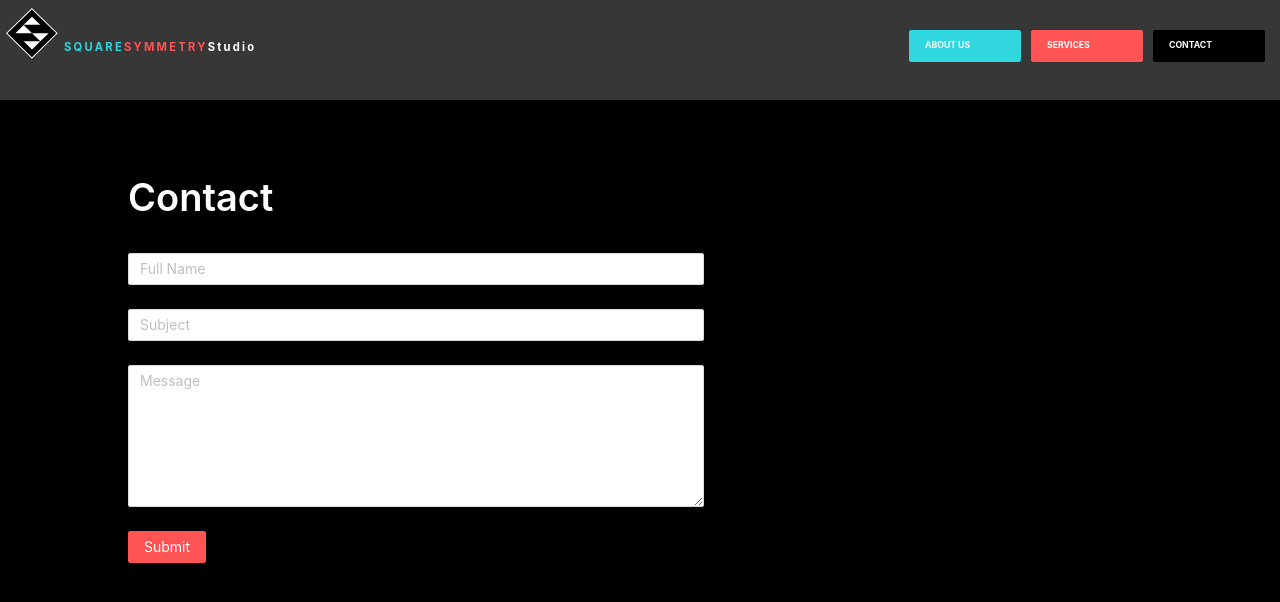
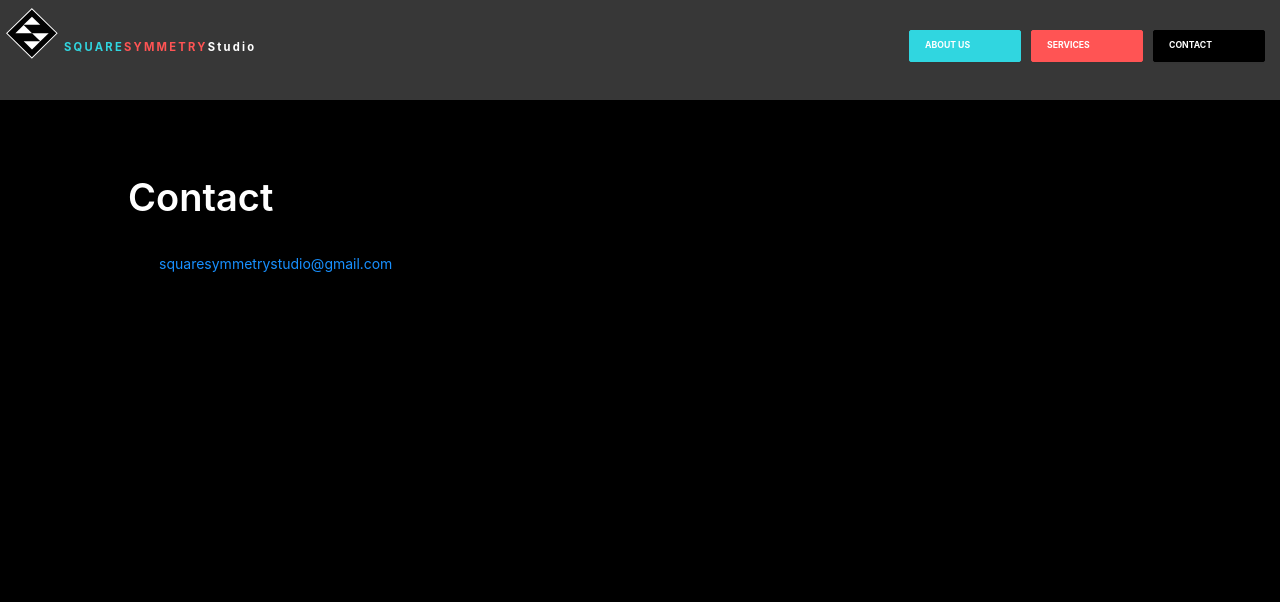
Before and after one commit to SquareSymmetryStudio/SquareSymmetryStudio.github.io, a React (Create React App) app: page /contact in a window 1280 px wide. Shown: the top 602 px of the page. Built offline with nearby package versions, Linux system fonts and the light colour scheme.

Commit message:
added a link to a mail

```diff
--- a/src/components/SquareSymmetry/AboutUs/AboutUs.js
+++ b/src/components/SquareSymmetry/AboutUs/AboutUs.js
@@ -22,7 +22,7 @@ function AboutUs() {
                 </Col>
             </Row>
             <Row className='profiles'>
-                <Col span={12}>
+                <Col span={3}>
                     <p>Santi M</p>
                     <Image
                         alt='Santi M image'
@@ -33,7 +33,7 @@ function AboutUs() {
                     />
                     <p>Santi M's description</p>
                 </Col>
-                <Col span={12}>
+                <Col span={3}>
                     <p>Santi O</p>
                     <Image
                         alt='Santi O image'
@@ -43,6 +43,8 @@ function AboutUs() {
                     />
                     <p>Santi O's description</p>
                 </Col>
+                <Col style={{ backgroundColor: 'pink' }} span={18}>
+                </Col>
             </Row>
         </>
     );
--- a/src/components/SquareSymmetry/Contact/Contact.js
+++ b/src/components/SquareSymmetry/Contact/Contact.js
@@ -2,14 +2,13 @@ import {
     Typography,
     Col,
     Row,
-    Input,
-    Form,
-    Button,
+    Anchor
 } from 'antd';
 
 import './Contact.css';
 
 const { Title } = Typography;
+const { Link } = Anchor;
 
 function Contact() {
     return (
@@ -23,20 +22,18 @@ function Contact() {
             </Row>
             <Row className='content__row'>
                 <Col span={12}>
-                    <Form >
-                        <Form.Item>
-                            <Input placeholder="Full Name"/>
-                        </Form.Item>
-                        <Form.Item>
-                            <Input placeholder="Subject" />
-                        </Form.Item>
-                        <Form.Item>
-                            <Input.TextArea rows={6} placeholder="Message"/>
-                        </Form.Item>
-                        <Form.Item>
-                            <Button className='submitButton' type="primary" htmlType="submit">Submit</Button>
-                        </Form.Item>
-                    </Form>
+                    <Row>
+                        <Col span={24}>
+                            <span className="mailTitle">Mail:</span>
+                            <a
+                                className="contactMail"
+                                href="https://mail.google.com/mail/?view=cm&amp;fs=1&amp;to=squaresymmetrystudio@gmail.com"
+                                target="_blank"
+                            >
+                                squaresymmetrystudio@gmail.com
+                            </a>
+                        </Col>
+                    </Row>
                 </Col>
             </Row>
         </>
```
